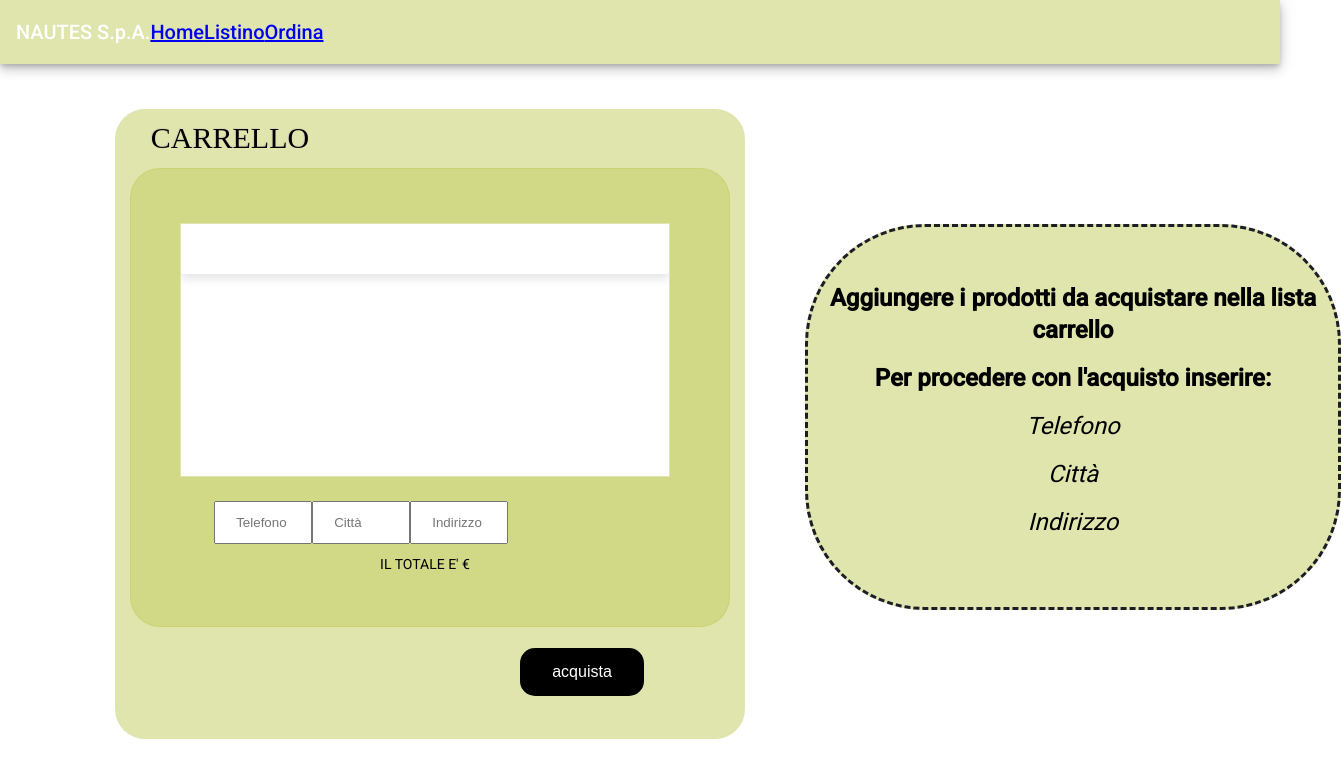
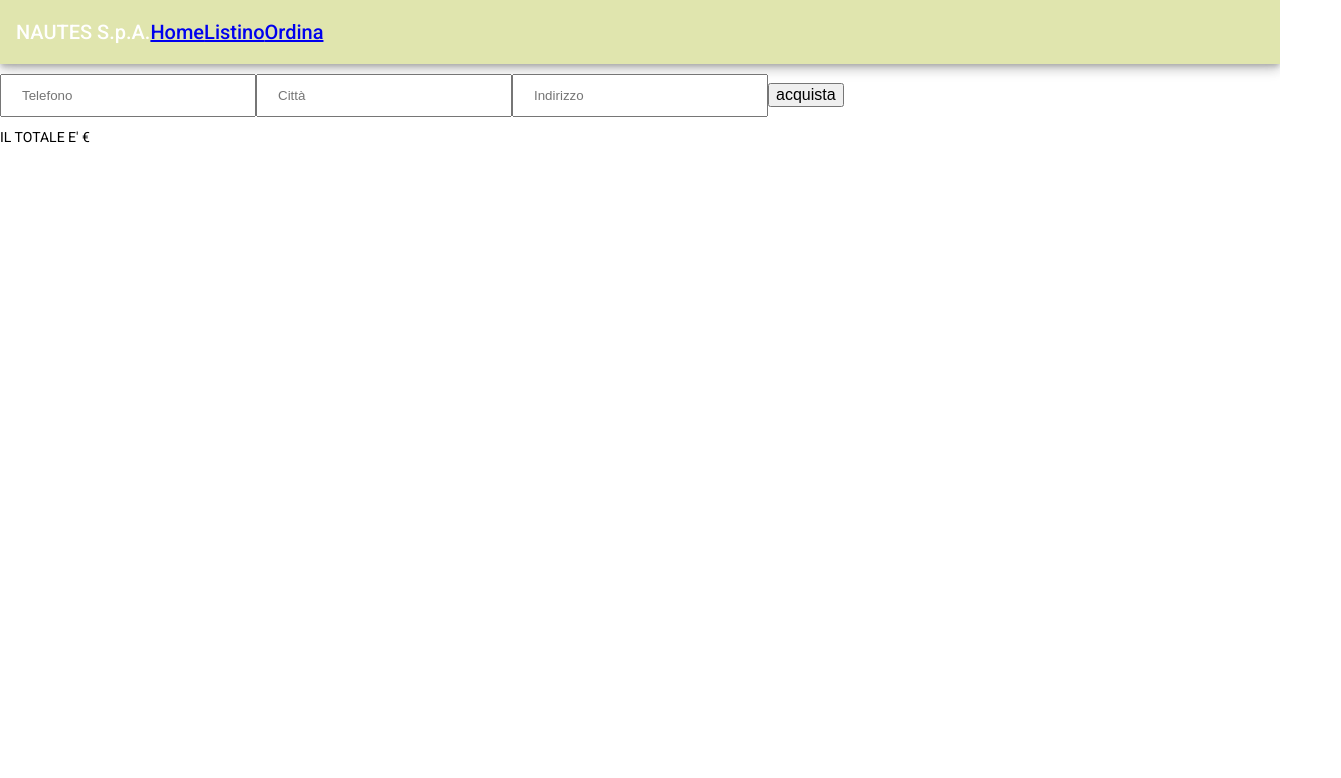
Before and after one commit to MirkoVerdecchia/E-Commerce_TDD, an Angular app: page /order in a window 1280 px wide. Shown: the top 778 px of the page, 1341 px wide, since content can reach past the window. Built offline with nearby package versions, Linux system fonts and the light colour scheme.

Commit message:
More test for order component

```diff
--- a/src/app/components/order/order.component.html
+++ b/src/app/components/order/order.component.html
@@ -1,40 +1,22 @@
-<div class="box">
-	<div data-test="carrello" class="table-title">
-		<h3>CARRELLO</h3>
+<div>
+	<div data-test = "cart" *ngFor="let product of cartProducts" >
+		<div data-test = "name">{{ product.name }}</div>
+		<div data-test = "price" >{{ product.price }}</div>
+		<div data-test = "quantity" >{{ product.quantity }}</div>
+   		<div><button mat-raised-button type="button" class="btn btn-default button1" >Rimuovi</button></div>
 	</div>
-	<div data-test="listBox" class="listbox-area">
-		<div class="left-area" *ngIf = "!emptyCart()">
-			<span id="ss_elem"></span>
-			<ul id="ss_elem_list" tabindex="0" role="listbox" aria-labelledby="ss_elem">
-				<table class="table-fill">
-					<thead>
-					<tbody class="table-hover">
-						<tr *ngFor="let product of getCart()">
-							<td class="text-left">{{product.name}}</td>
-		  				 	<td class="text-left">{{product.price}}€</td>
-							<td class="text-left">{{numberProduct(product)}}</td>
-						   	<td class="text-left"><button mat-raised-button type="button" class="btn btn-default button1" (click)="removeFromCart(product)">Rimuovi</button></td>
-						</tr>
-					</tbody>
-				</table>
-			</ul>
+</div>
+
+
+
+<div>
 <input type="text" placeholder="Telefono" size="10" #phone>
 <input type="text" placeholder="Città" #city>
 <input type="text" placeholder="Indirizzo" #address>
-			<button data-test="buttonBuy" class="button button2">acquista</button>
+<button data-test="buttonBuy">acquista</button>
 <!--button class="button button2" (click) = "order(phone.value, city.value, address.value)">Acquista</button-->
 <p>IL TOTALE E' {{getTotal()}}€</p>
 </div>
 <div class="left-area" *ngIf = "emptyCart()">
 	<P>IL CARRELLO E' VUOTO</P>
 </div>
-	</div>
-</div>
-<div class ="box2">
-	<br><br>
-	<h1><strong>Aggiungere i prodotti da acquistare nella lista carrello </strong></h1>
-	<h1><strong>Per procedere con l'acquisto inserire:</strong></h1>
-	<h1><em>Telefono</em></h1>
-	<h1><em>Città</em></h1>
-	<h1><em>Indirizzo</em></h1>
-</div>
--- a/src/app/components/order/order.component.ts
+++ b/src/app/components/order/order.component.ts
@@ -1,4 +1,5 @@
 import { Component, OnInit } from '@angular/core';
+import { of } from 'rxjs';
 import { IOrder } from 'src/app/interface/order';
 import { IProduct } from 'src/app/interface/product';
 import { CartService } from 'src/app/service/cart.service';
@@ -10,18 +11,20 @@ import { CartService } from 'src/app/service/cart.service';
 })
 export class OrderComponent implements OnInit {
 
-  private cart: IProduct[] = []
-
+private cart: IProduct[] = []
+cartProducts : IProduct[] = [];
 
   constructor(private cartService: CartService) { }
 
   ngOnInit(): void {
 
+  this.cartProducts = this.cartService.getSingle();
+
   }
 
 
-  getCart(): IProduct[] {
-    return this.cart;
+  getCart() {
+
   }
 
   removeFromCart(product: IProduct) {
```
Also changed, not shown: 1 other file (tests, documents, lock files or other folders). Lines whose indentation alone changed are shown as unchanged.
